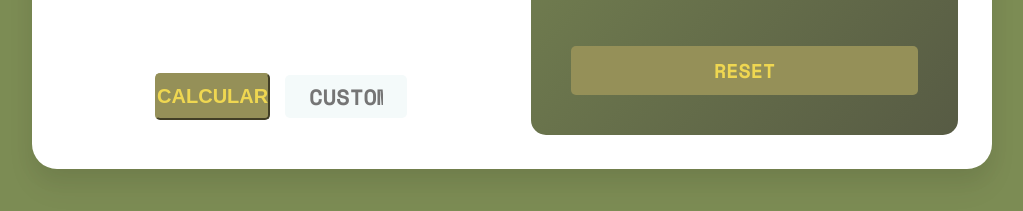
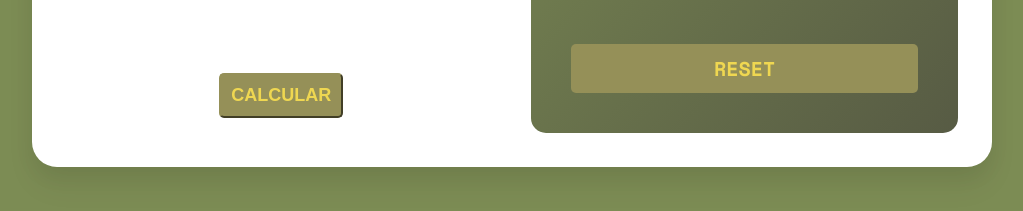
Before and after one commit to Rafaelfrb/calc_IT, a plain HTML site: page index.html in a window 1280 px wide. Shown: the part 489-700 px from the top of the page, without its empty margins (128-1151 px from the left). Drawn offline with nearby package versions, Linux system fonts and the light colour scheme.

Commit message:
Working on styles.css

```diff
--- a/index.html
+++ b/index.html
@@ -65,8 +65,6 @@
                     </div> -->
                     <div class="btn-wrapper">
                         <p><input type="button" value="Calcular" class="calcular" onclick="calcular()"></p>
-                        <!--<div class="btn tip btn-active">30%</div>-->
-                        <input class="inp-text" type="text" name="inp-tip" id="inp-tip" placeholder="Custom">
                     </div>
                 </div>
             </div>
--- a/styles/styles.css
+++ b/styles/styles.css
@@ -172,10 +172,10 @@
     text-transform: uppercase;
     text-align: center;
     color: #efd751;
-    font-size: 2rem;
+    font-size: 1.8rem;
     font-weight: 700;
     border-radius: 0.5rem;
-    padding: 1rem 0;
+    padding: 1rem;
     margin-top: 3.4rem;
     -webkit-transition: all 0.5s ease;
     transition: all 0.5s ease;
@@ -245,10 +245,6 @@
     margin-top: 3.4rem;
     -webkit-transition: all 0.5s ease;
     transition: all 0.5s ease;
-  }
-
-  .card .output .btn:hover {
-    background-color: #7c8c54;
   }
 
   @-webkit-keyframes show-err {
```
